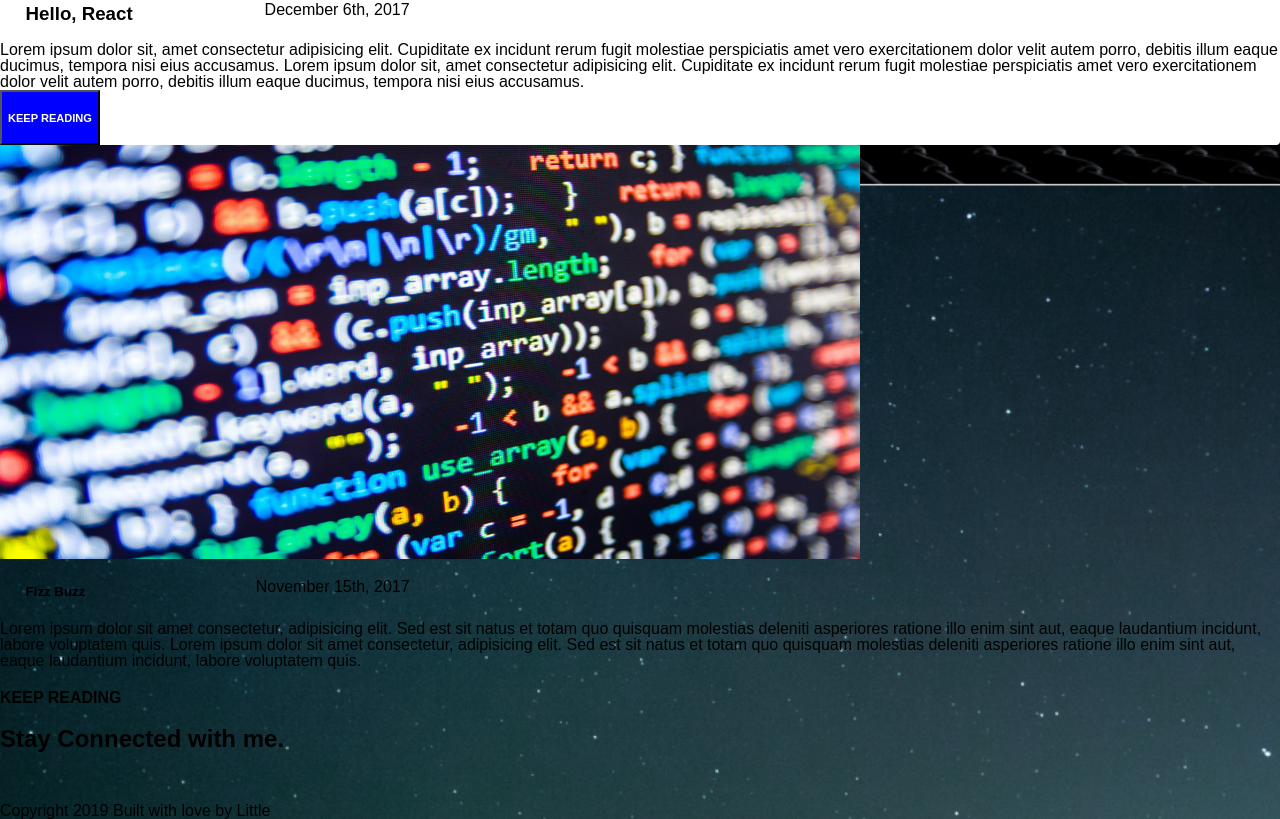
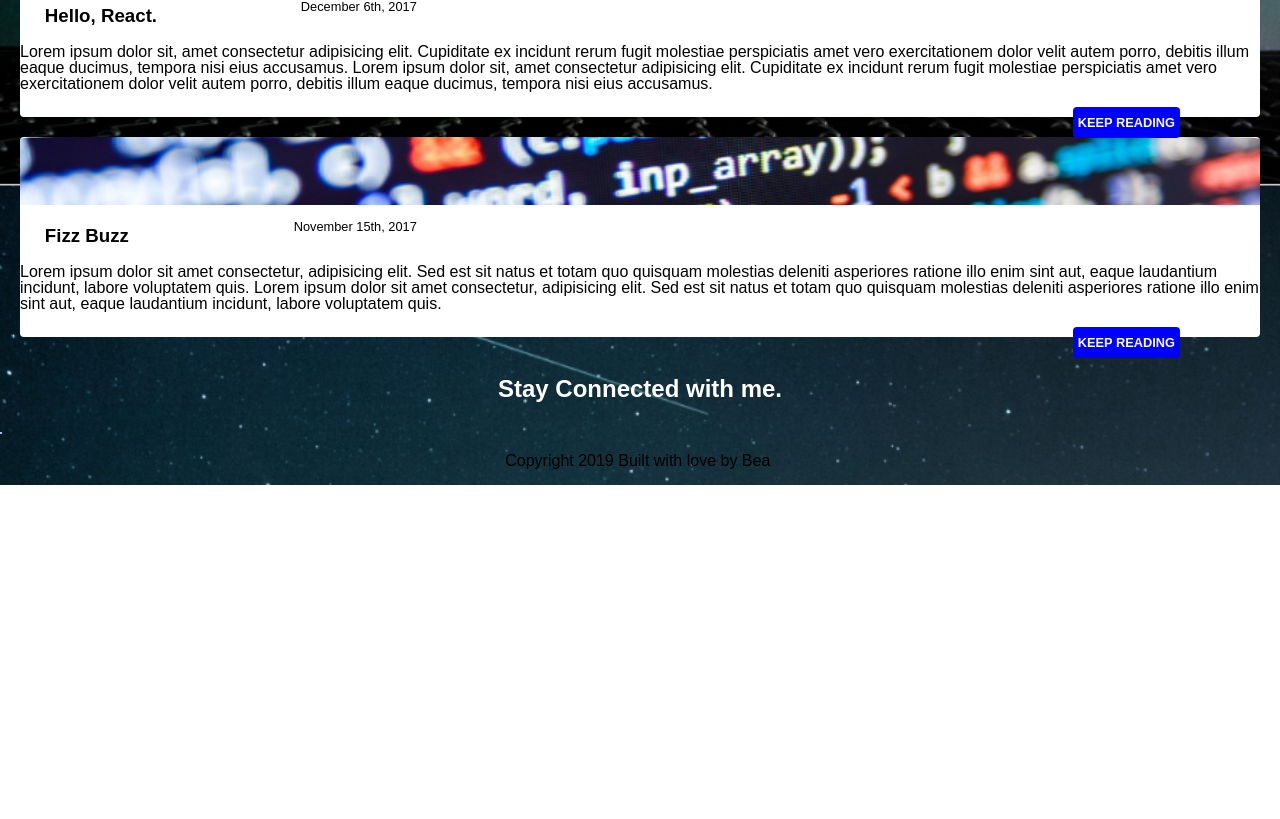
Before and after one commit to KillahBea/beas-portfolio, a website: page public/index.html in a window 1280 px wide. Shown: the part 776-1595 px from the top of the page. After the commit the page ends 1261 px from the top, so only its background shows below. Drawn offline with Linux system fonts and the light colour scheme.

Commit message:
almost there

```diff
--- a/public/index.html
+++ b/public/index.html
@@ -29,8 +29,8 @@
     <section class="react">
       <img class="react-img" src="/images/fullreact.png" alt="react logo" />
       <main class="title-date">
-        <h3>Hello, React</h3>
-        <p>December 6th, 2017</p>
+        <h3>Hello, React.</h3>
+        <p class="date">December 6th, 2017</p>
       </main>
       <article>
         Lorem ipsum dolor sit, amet consectetur adipisicing elit. Cupiditate ex incidunt rerum fugit
@@ -39,13 +39,13 @@
         elit. Cupiditate ex incidunt rerum fugit molestiae perspiciatis amet vero exercitationem
         dolor velit autem porro, debitis illum eaque ducimus, tempora nisi eius accusamus.
       </article>
-      <button><h5>KEEP READING</h5></button>
+      <button>KEEP READING</button>
     </section>
     <section class="code">
       <img class="code-img" src="/images/fullcode.png" alt="code" />
       <main class="title-date">
-        <h5>Fizz Buzz</h5>
-        <p>November 15th, 2017</p>
+        <h3>Fizz Buzz</h3>
+        <p class="date">November 15th, 2017</p>
       </main>
       <article>
         Lorem ipsum dolor sit amet consectetur, adipisicing elit. Sed est sit natus et totam quo
@@ -54,18 +54,18 @@
         Sed est sit natus et totam quo quisquam molestias deleniti asperiores ratione illo enim sint
         aut, eaque laudantium incidunt, labore voluptatem quis.
       </article>
-      <h4>KEEP READING</h4>
+      <button>KEEP READING</button>
     </section>
-    <section>
+    <section class="connected">
       <h2>Stay Connected with me.</h2>
-      <img src="" alt="" />
-      <img src="" alt="" />
-      <img src="" alt="" />
-      <img src="" alt="" />
-      <img src="" alt="" />
+      <div>
+        <img class="twitterlogo" src="/images/twitterlogo.jpg" alt="twitter logo" />
+      </div>
+    </section>
+    <footer>
       <p>
-        Copyright 2019 Built with love by Little <img src="" alt="" at Suncoast Developers Guild />
+        Copyright 2019 Built with love by Bea <img src="" alt="" at Suncoast Developers Guild />
       </p>
-    </section>
+    </footer>
   </body>
 </html>
--- a/public/screen.css
+++ b/public/screen.css
@@ -56,15 +56,20 @@ body {
   background-color: #00000080;
   padding: 40px;
   position: relative;
+  margin-bottom: -2px;
 }
 .react-img {
   object-fit: cover;
   height: 68px;
   width: 100%;
+  border-top-left-radius: 3%;
+  border-top-right-radius: 3%;
 }
 .react {
   background-color: white;
   border-radius: 4px;
+  font-size: 1rem;
+  margin: 20px;
 }
 .title-date {
   display: flex;
@@ -73,15 +78,60 @@ body {
   margin: 0% 2% 0% 2%;
   padding: 0% 10% 0% 0%;
 }
+
+.date {
+  font-size: 0.8rem;
+  display: flex;
+  justify-content: baseline;
+}
 button {
   background-color: blue;
+  font-size: 0.8rem;
+  font-weight: bold;
+  border: none;
+  border-radius: 4px;
+  padding: 8px 5px;
   color: white;
+  display: flex;
+  position: absolute;
+  right: 100px;
+  margin-top: -10px;
+}
+
+article {
+  position: relative;
+  padding-bottom: 25px;
 }
 
 .code-img {
   object-fit: cover;
-  height100pxwidth: 100%;
+  height: 68px;
+  width: 100%;
+  border-top-left-radius: 3%;
+  border-top-right-radius: 3%;
+}
+.code {
+  background-color: white;
+  border-radius: 4px;
+  font-size: 1rem;
+  margin-top: 15px;
+  margin: 20px;
 }
 
-.code {
+h2 {
+  display: flex;
+  justify-content: center;
+  color: white;
 }
+.connected {
+  display: flex;
+  flex-direction: column;
+}
+.twitterlogo {
+  height: 2px;
+  width: auto;
+}
+footer {
+  display: flex;
+  justify-content: center;
+}
```
Also changed, not shown: public/images/twitterlogo.jpg (added).
